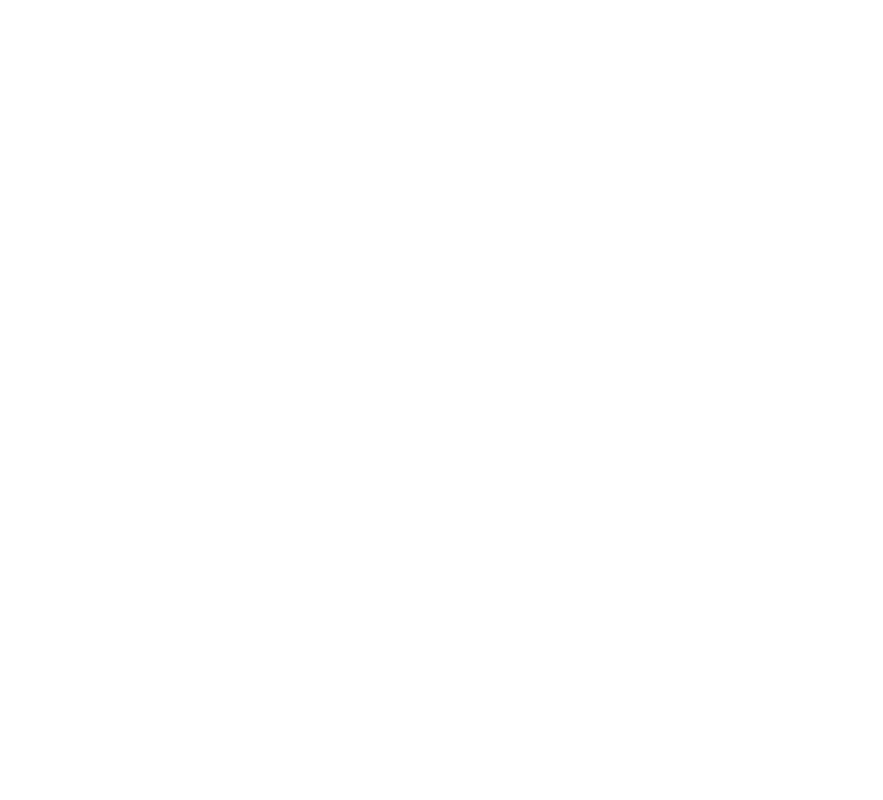
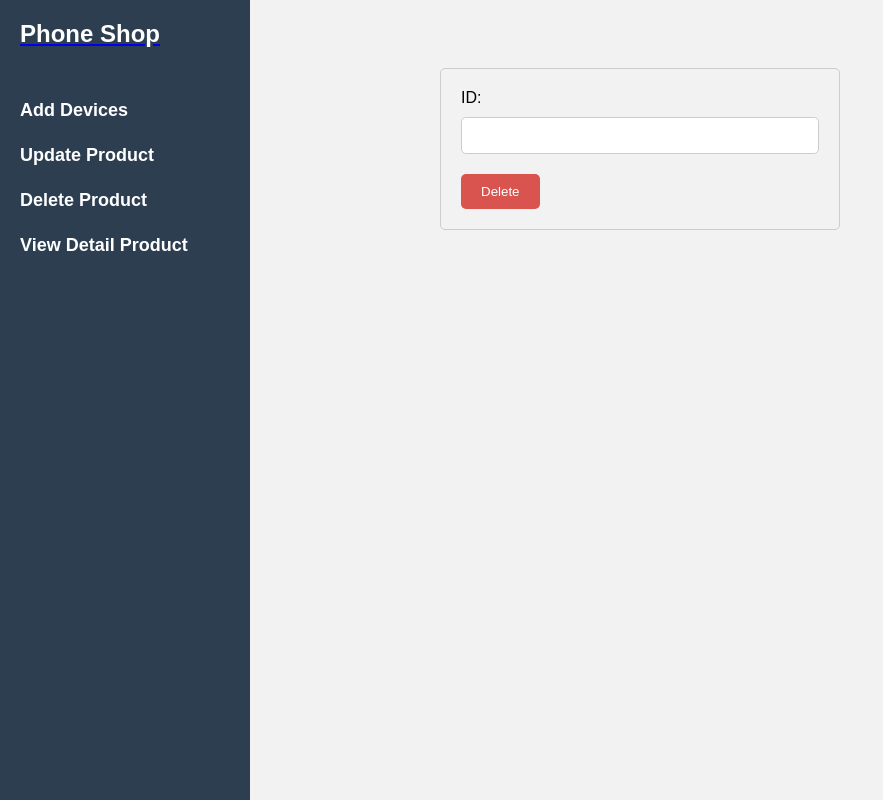
Before and after one commit to shino172/Nhom8-SieuWebPro, a website: page public/pages/delete.html in a window 1280 px wide. Shown: the whole page, without its empty margins (0-883 px from the left). Drawn offline with Linux system fonts and the light colour scheme.

Commit message:
ne anh hiu oi

```diff
--- a/public/pages/delete.html
+++ b/public/pages/delete.html
@@ -1 +1,181 @@
-<!-- create new file delete -->
+<!DOCTYPE html>
+<html lang="en">
+  <head>
+    <meta charset="UTF-8" />
+    <meta name="viewport" content="width=device-width, initial-scale=1.0" />
+    <!-- Gắn file CSS vào đây -->
+    <!-- <link rel="stylesheet" href="css/devices.css" /> -->
+    <style>
+      * {
+        box-sizing: border-box;
+      }
+
+      body {
+        margin: 0;
+        font-family: Arial, sans-serif;
+        background-color: #f3f2f2;
+        display: flex;
+        flex-direction: column;
+        overflow-x: hidden;
+      }
+
+      .sidebar {
+        width: 250px;
+        background-color: #2c3e50;
+        color: #fff;
+        position: fixed;
+        height: 100%;
+        overflow-y: auto;
+        z-index: 1;
+        transition: width 0.5s;
+      }
+
+      .sidebar-brand {
+        font-size: 24px;
+        font-weight: bold;
+        color: #fff;
+        margin-bottom: 20px;
+        padding: 20px;
+        display: flex;
+        align-items: center;
+      }
+
+      .sidebar-brand img {
+        width: 40px;
+        height: 40px;
+        margin-right: 10px;
+        border-radius: 50%;
+      }
+
+      .sidebar-menu {
+        padding: 20px;
+      }
+
+      .list-item {
+        list-style: none;
+        padding: 0;
+      }
+
+      .list-item a {
+        text-decoration: none;
+        font-size: 18px;
+        font-weight: 600;
+        color: #fff;
+        transition: color 0.3s ease;
+        display: block;
+        padding: 12px 20px;
+        border-radius: 5px;
+      }
+
+      .list-item a:hover {
+        background-color: #34495e;
+      }
+
+      /* Form styles */
+form {
+  max-width: 400px;
+  margin: 0 auto;
+  padding: 20px;
+  border: 1px solid #ccc;
+  border-radius: 5px;
+}
+
+label {
+  display: block;
+  margin-bottom: 10px;
+}
+
+input[type="text"] {
+  width: 100%;
+  padding: 10px;
+  margin-bottom: 20px;
+  border: 1px solid #ccc;
+  border-radius: 5px;
+}
+
+button[type="submit"] {
+  padding: 10px 20px;
+  background-color: #d9534f;
+  color: #fff;
+  border: none;
+  border-radius: 5px;
+  cursor: pointer;
+}
+
+button[type="submit"]:hover {
+  background-color: #c9302c;
+}
+
+
+      @media (max-width: 768px) {
+        .sidebar {
+          width: 0;
+        }
+
+        .product-container {
+          margin-left: 0;
+        }
+      }
+    </style>
+    <title>Delete Devices</title>
+  </head>
+  <body>
+    <div class="sidebar">
+      <a href="/"> <div class="sidebar-brand">Phone Shop</div></a>
+
+      <ul class="list-item">
+        <li><a href="/addDevices">Add Devices</a></li>
+        <li><a href="/update">Update Product</a></li>
+        <li><a href="/deleteProduct">Delete Product</a></li>
+        <li><a href="/view">View Detail Product</a></li>
+      </ul>
+    </div>
+
+    <div class="container">
+        <h2>Delete Product</h2>
+        <form id="deleteForm">
+            <div class="form-group">
+                <label for="id">ID:</label>
+                <input type="text" id="id" name="id" required>
+            </div>
+            <div class="form-group">
+                <button type="submit">Delete</button>
+            </div>
+        </form>
+    </div>
+
+    <script>
+        document.getElementById('deleteForm').addEventListener('submit', function(event) {
+        event.preventDefault();
+
+        const id = document.getElementById("id").value;
+
+        if (!id) {
+            alert('Please enter a valid ID');
+            return;
+        }
+
+        fetch(`/api/delete/${id}`, {
+            method: 'DELETE',
+
+        })
+        .then(response => {
+            if (response.ok) {
+                return response.text();
+            }
+            throw new Error('Failed to delete product');
+        })
+        .then(message => {
+            alert(message);
+            deleteForm.reset();
+        })
+        .catch(error => {
+            alert('Delete failed');
+            console.error('Error:', error);
+        });
+    });
+
+    </script>
+
+  </body>
+</html>
```
Also changed, not shown: index.js (+14 -7 lines), public/images/1713189061722.png (added), public/images/1713189587705.png (added).
